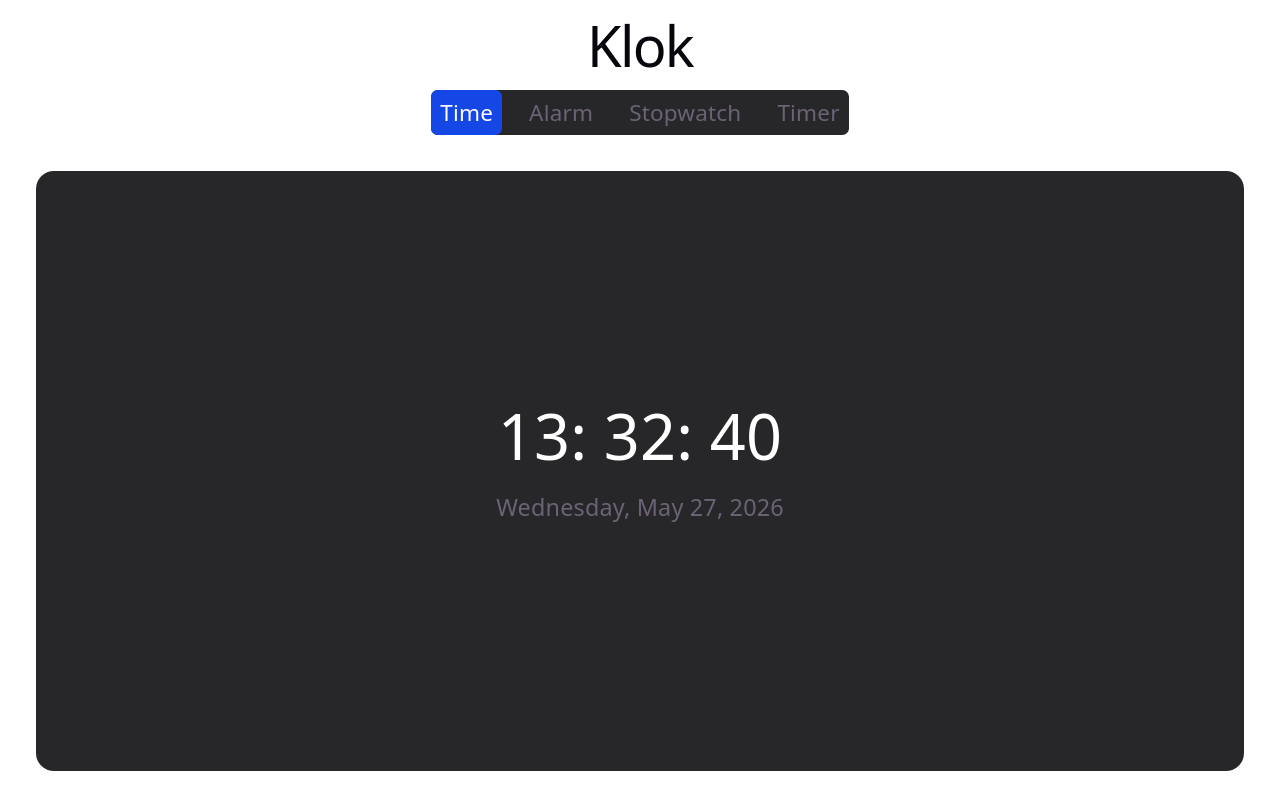
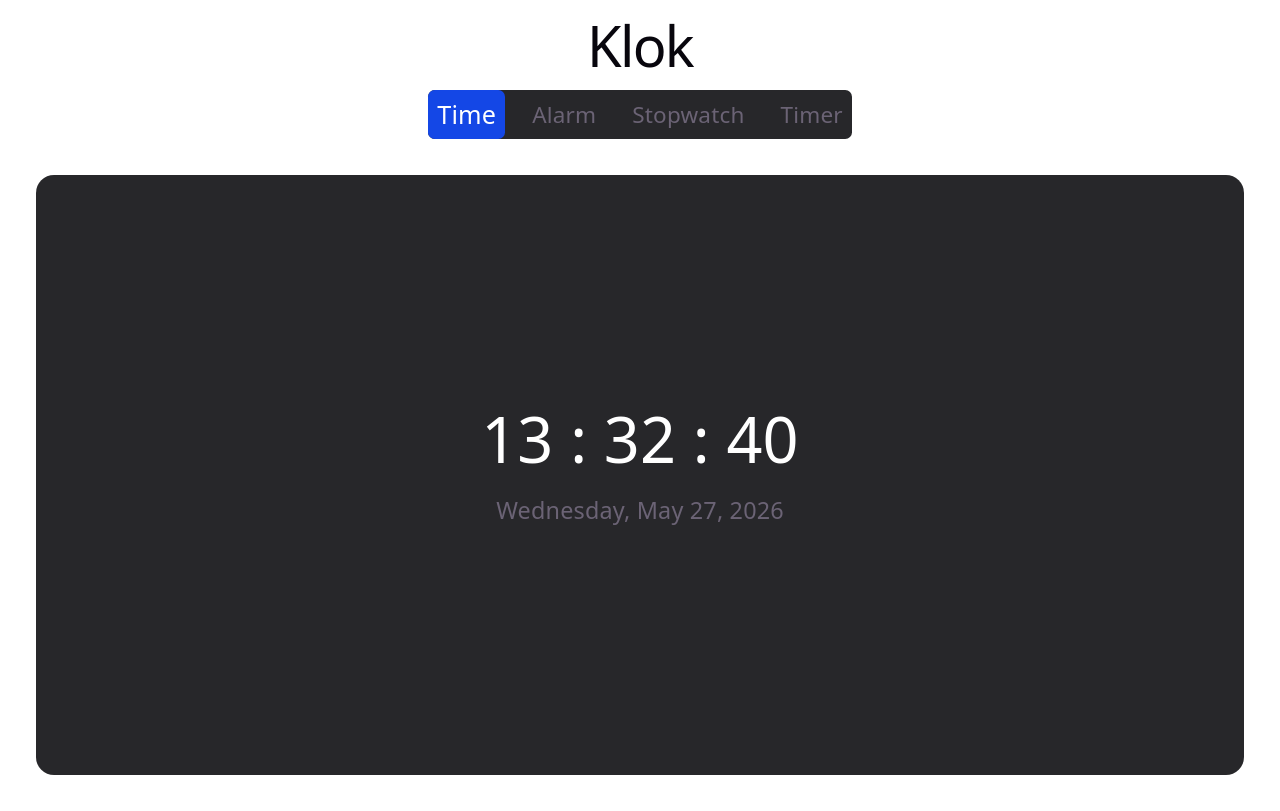
Before and after one commit to STEPHEN-EMMAHI/Klok, a website built with Vite: page index.html in a window 1280 px wide. Both pictures are taken after a click on the button "Time". Built offline with nearby package versions, Linux system fonts and the light colour scheme.

Commit message:
add more UI to navBar & update time feature

```diff
--- a/index.html
+++ b/index.html
@@ -26,7 +26,7 @@
       >
         <button
           id="time-btn"
-          class="active bg-blue-700 rounded-md px-2 py-1.5 transition-colors duration-150"
+          class="active bg-blue-700 rounded-md px-2 py-1.5 transition-colors duration-150 text-white text-[1.4rem]"
         >
           Time
         </button>
--- a/src/main.js
+++ b/src/main.js
@@ -1,12 +1,12 @@
 /* ==>> IMPORTS */
-import { showTime } from "./time.js";
 import { showNavBar } from "./navbar.js";
 import { renderPage } from "./render-page.js";
+import { showTime } from "./time.js";
 
-/*  ==>> SHOWING NAVIGATION BAR */
+/* EXECUTING showNavBar FUNCTION */
 showNavBar();
 
-/* ==>> RENDERING PAGE UPON LOAD */
+// RENDERING THE TIME ON PAGE LOAD
 if (
   document.readyState === "interactive" ||
   document.readyState === "complete"
@@ -15,8 +15,3 @@ if (
 } else {
   document.addEventListener("DOMContentLoaded", renderPage);
 }
-
-/* ==>> SHOW TIME WHEN TIME-BTN IS CLICKED */
-// get the time-btn
-const TIME_BTN = document.getElementById("time-btn");
-TIME_BTN.addEventListener("click", showTime);
--- a/src/navbar.js
+++ b/src/navbar.js
@@ -1,25 +1,31 @@
-/* ==>> TOGGLING THE NAVIGATION BAR */
+/* TOGGLING NAVIGATION BAR */
 // using event delegation
-// get the nav btns' container
-const NAV_BTNS = document.getElementById("nav");
+// get the container's ID
+const NAV_CONTAINER = document.getElementById("nav");
 
 export function showNavBar() {
-  NAV_BTNS.addEventListener("click", (event) => {
-    // get the button that was clicked
+  // adding an event listener
+  NAV_CONTAINER.addEventListener("click", (event) => {
     const ACTIVE_BTN = event.target.closest("button");
 
-    // if what was clicked is not a button, return nothing
+    // if button wasn't clicked, return nothing
     if (!ACTIVE_BTN) return;
 
-    // now, remove the current button that is active
-    const CURRENT_ACTIVE = NAV_BTNS.querySelector("button.active");
-    if (CURRENT_ACTIVE) {
-      CURRENT_ACTIVE.classList.remove("active", "bg-blue-700", "text-white");
-      CURRENT_ACTIVE.classList.add("text-zinc-400");
-    }
+    // remove the class from the previous active button
+    const CURRENT_BTN = NAV_CONTAINER.querySelector("button.active");
+    CURRENT_BTN.classList.remove(
+      "active",
+      "bg-blue-700",
+      "text-white",
+      "text-[1.4rem]",
+    );
 
-    // add the active class to the new clicked btn
-    ACTIVE_BTN.classList.remove("text-zinc-400");
-    ACTIVE_BTN.classList.add("active", "bg-blue-700", "text-white");
+    // adding the class active to the newly clicked button
+    ACTIVE_BTN.classList.add(
+      "active",
+      "bg-blue-700",
+      "text-white",
+      "text-[1.4rem]",
+    );
   });
 }
--- a/src/render-page.js
+++ b/src/render-page.js
@@ -1,9 +1,9 @@
 import { showTime } from "./time.js";
 
-/* ==>> IMMEDIALTELY LOADING THE CONTENT OF THE PAGE ON FRESH START */
+/* RENDERING PAGE */
 export function renderPage() {
   showTime();
-  // showTimer()
   // showAlarm()
+  //showTimer()
   // showStopWatch()
 }
--- a/src/time.js
+++ b/src/time.js
@@ -1,12 +1,12 @@
 /* TIME FEATURE */
 
-// get the time div from the main
+// get the html element where you will display the time and date
 const TIME_DISPLAY = document.querySelector(".time-display");
-// get the date div from the main
 const DATE_DISPLAY = document.querySelector(".date-display");
 
+// showTime functionm
 export function showTime() {
-  // get the date class from the user's device
+  // initialize the date class
   const TIME = new Date();
 
   // get the hours, minutes and seconds from the date class
@@ -14,27 +14,27 @@ export function showTime() {
   let minutes = TIME.getMinutes();
   let seconds = TIME.getSeconds();
 
-  // pad single digit with leading zeros
+  // padStart the time to take only 2 digits
   hours = String(hours).padStart(2, "0");
   minutes = String(minutes).padStart(2, "0");
   seconds = String(seconds).padStart(2, "0");
 
-  // push the time inside the html time display
-  TIME_DISPLAY.textContent = `${hours}: ${minutes}: ${seconds}`;
+  // insert the hours, minutes and seconds into the html
+  TIME_DISPLAY.textContent = `${hours} : ${minutes} : ${seconds}`;
 
-  // run this again exactly on the turn of the next second
-  const msUntilNextSecond = 1000 - TIME.getMilliseconds();
-  setTimeout(showTime, msUntilNextSecond);
+  // updating the time on every second
+  const DELAY = 1000 - TIME.getMilliseconds();
+  setTimeout(showTime, DELAY);
 
   // DATE LOGIC
   const DATE = {
     weekday: "long",
+    day: "numeric",
+    month: "long",
     year: "numeric",
-    month: "long",
-    day: "numeric",
   };
 
-  // format the date based on the user's browser langauge
-  const EXACT_DATE = TIME.toLocaleDateString(undefined, DATE);
-  DATE_DISPLAY.textContent = EXACT_DATE;
+  // format the date based on the user's browser language
+  const EXACT_TIME = TIME.toLocaleDateString(undefined, DATE);
+  DATE_DISPLAY.textContent = EXACT_TIME;
 }
```
